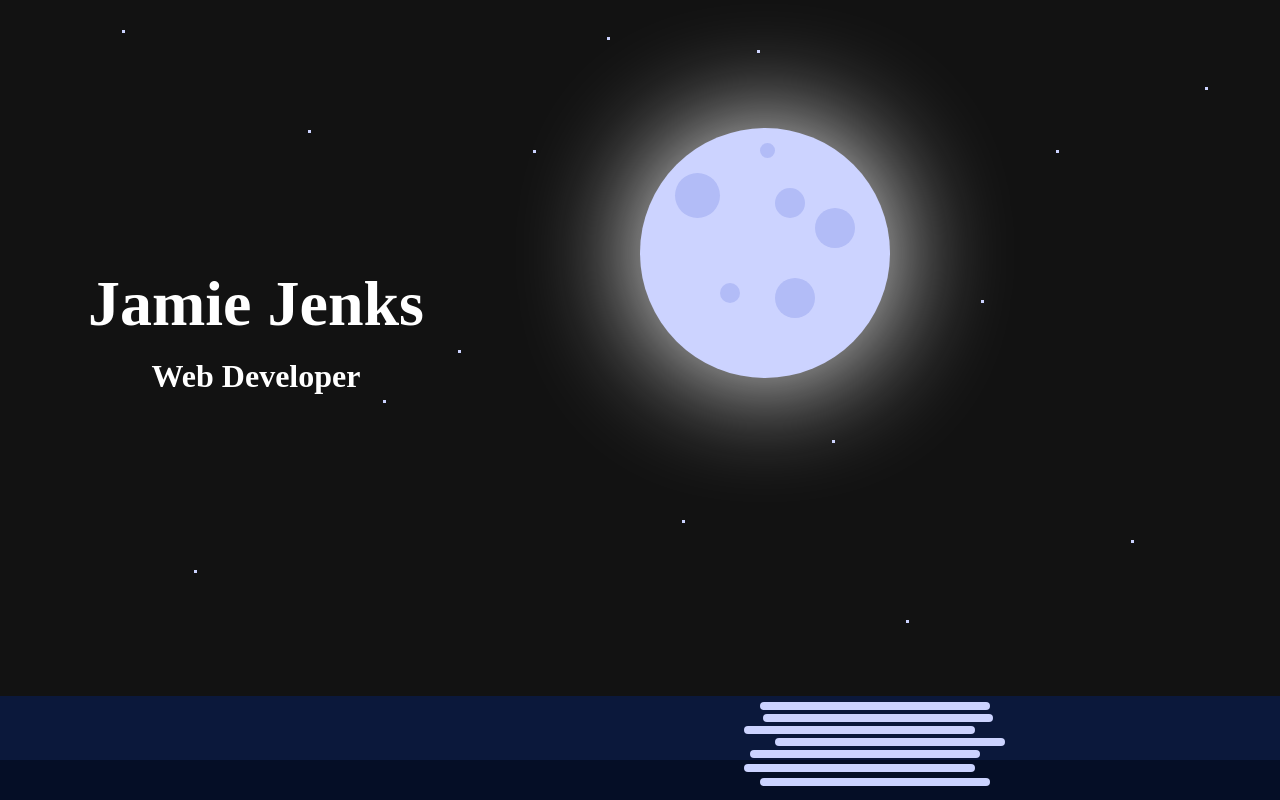
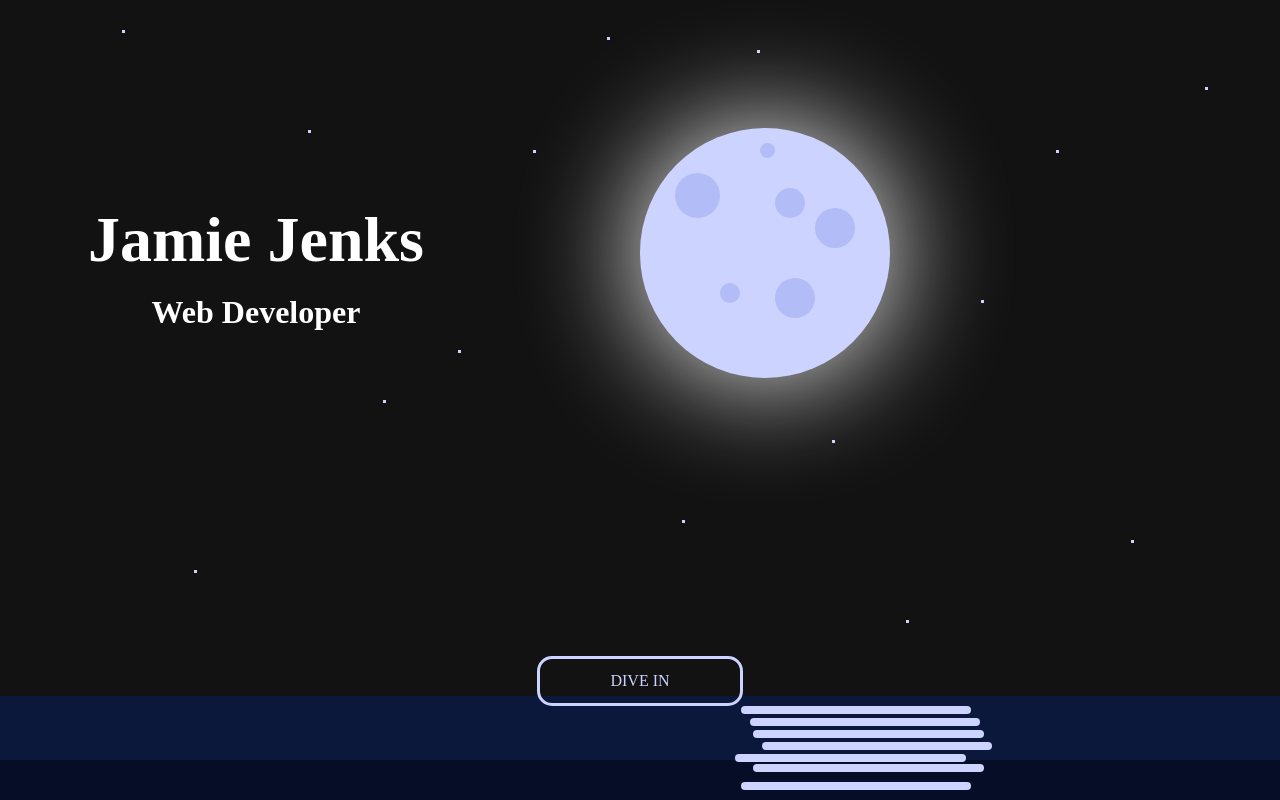
Before and after one commit to Lukerdue/web-profile, a React (Create React App) app: page / in a window 1280 px wide. Built offline with nearby package versions, Linux system fonts and the light colour scheme.

Commit message:
created a button to scroll you down to the next section and do some stuff so... i'm very proud of this so far. I just need to change the fonts and it'll look fantastic

```diff
--- a/src/components/home.jsx
+++ b/src/components/home.jsx
@@ -37,6 +37,9 @@ function Home(){
                     <div className="crater five"></div>
                 </div>
             </div>
+            <div className="buttonWrapper">
+                <button>Dive In</button>
+            </div>
             <div className="sea">
                     <div className="blue1">
                         <div className="beams">
--- a/src/styles/homeStyled.jsx
+++ b/src/styles/homeStyled.jsx
@@ -17,7 +17,7 @@ export const HomeStyle = styled.div `
         display: flex;
         flex-direction: column;
         margin: 0;
-        margin-top: 20%;
+        margin-top: 15%;
     }
     .titles > h1, .titles > h2{
         color: white;
@@ -36,6 +36,7 @@ export const HomeStyle = styled.div `
         height: 100vh;
         flex-wrap: wrap;
     }
+
     /* moon stuff */
     .moonwrapper{
         display: flex;
@@ -154,6 +155,37 @@ export const HomeStyle = styled.div `
         margin-top: 87px;
     }
 
+    //Button stuff
+    @keyframes bhover{
+        0%{
+            background-color: transparent;
+            color: #ccd3ff;
+        }
+        100%{
+            background-color: #ccd3ff;
+            color: #121212;
+        }
+    }
+    .buttonWrapper{
+        width: 100%;
+        display: flex;
+        justify-content: center;
+        margin-top: -18vh;
+    }
+    .buttonWrapper button{
+        height: fit-content;
+        background-color: transparent;
+        border: 3px solid #ccd3ff;
+        color: #ccd3ff;
+        padding: 10px 70px;
+        border-radius: 15px;
+        z-index: 2;
+        text-transform: uppercase;
+    }
+    .buttonWrapper button:hover{
+        animation: bhover .2s ease-in-out forwards;
+    }
+
     //sea stuff
 
     //ripple animation keyframes
@@ -163,8 +195,8 @@ export const HomeStyle = styled.div `
             margin-top: 10px;
         }
         100%{
-            margin-left: 30px;
-            margin-top: 6px;
+            margin-left: 20px;
+            margin-top: 8px;
         }
     }
     @keyframes ripple2 {
@@ -172,7 +204,7 @@ export const HomeStyle = styled.div `
             margin-left: 20px;
         }
         100%{
-            margin-left: 40px;
+            margin-left: 30px;
         }
     }
     @keyframes ripple3 {
@@ -180,7 +212,7 @@ export const HomeStyle = styled.div `
             margin-left: 5px
         }
         100%{
-            margin-left: 45px;
+            margin-left: 25px;
         }
     }
     @keyframes ripple4 {
```
